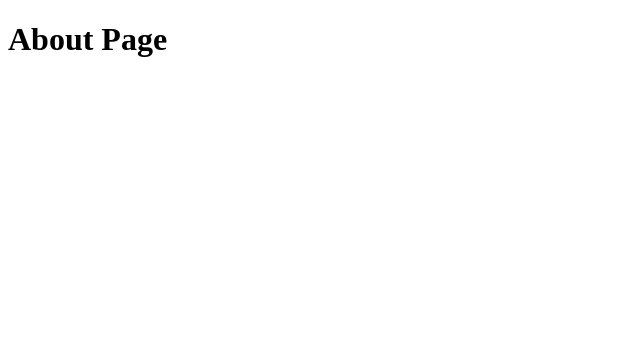
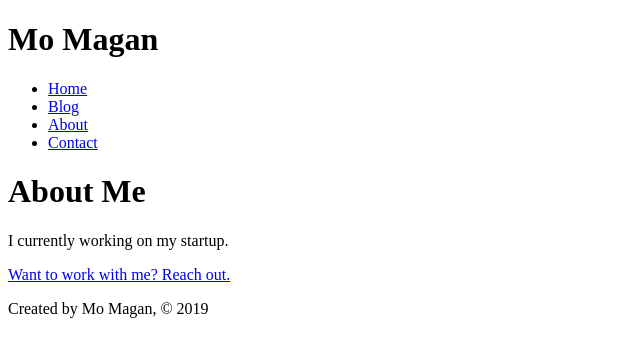
Before and after one commit to Amiinoz/blog-post, a Gatsby site: page /About in a window 1280 px wide. Shown: the whole page, without its empty margins (0-640 px from the left). Built offline with nearby package versions, Linux system fonts and the light colour scheme; Gatsby itself is replaced by a stand-in of ours.

Commit message:
Finished Shared components

```diff
--- /dev/null
+++ b/src/components/Footer.js
@@ -0,0 +1,16 @@
+import React from 'react'
+
+
+const Footer = () => {
+
+  return (
+
+    <div>
+      <p>Created by Mo Magan, © 2019  </p>
+    </div>
+
+  )
+
+}
+
+export default Footer
--- /dev/null
+++ b/src/components/Header.js
@@ -0,0 +1,33 @@
+import React from 'react'
+import { Link } from 'gatsby'
+
+
+const Header = () => {
+
+  return (
+
+    <header>
+      <h1>Mo Magan</h1>
+      <nav>
+        <ul>
+          <li>
+            <Link to='/' >Home</Link>
+          </li>
+          <li>
+            <Link to='/Blog' >Blog</Link>
+          </li>
+          <li>
+            <Link to='/About' >About</Link>
+          </li>
+          <li>
+            <Link to='/Contact' >Contact</Link>
+          </li>
+        </ul>
+      </nav>
+    </header>
+
+  )
+
+}
+
+export default Header
--- a/src/pages/About.js
+++ b/src/pages/About.js
@@ -1,11 +1,23 @@
 import React from 'react'
+import { Link } from 'gatsby'
+
+import Header from '../components/Header'
+import Footer from '../components/Footer'
 
 
 const About = () => {
 
   return (
 
-    <h1>About Page</h1>
+    <div>
+      <Header />
+
+      <h1>About Me</h1>
+      <p>I currently working on my startup.</p>
+      <p><Link to="/Contact">Want to work with me? Reach out.</Link></p>
+
+      <Footer />
+    </div>
   )
 }
 
```
Also changed, not shown: src/pages/Blog.js (added, +20 -0 lines), src/pages/Contact.js (+10 -2 lines), src/pages/index.js (+6 -1 lines), README.md.
